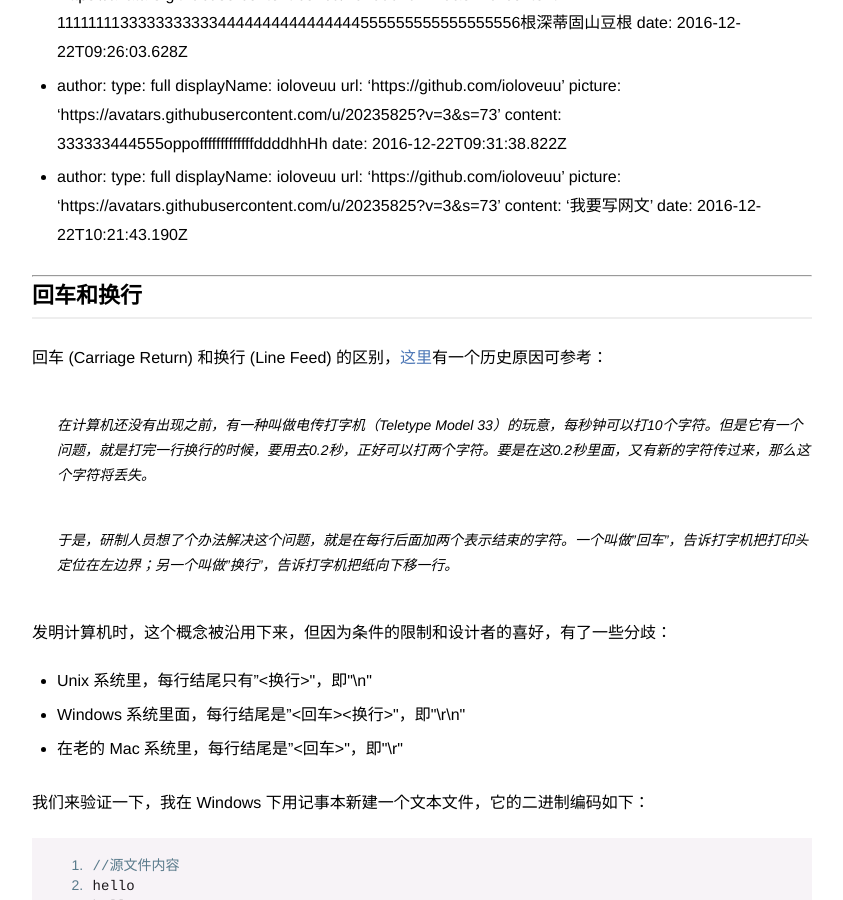
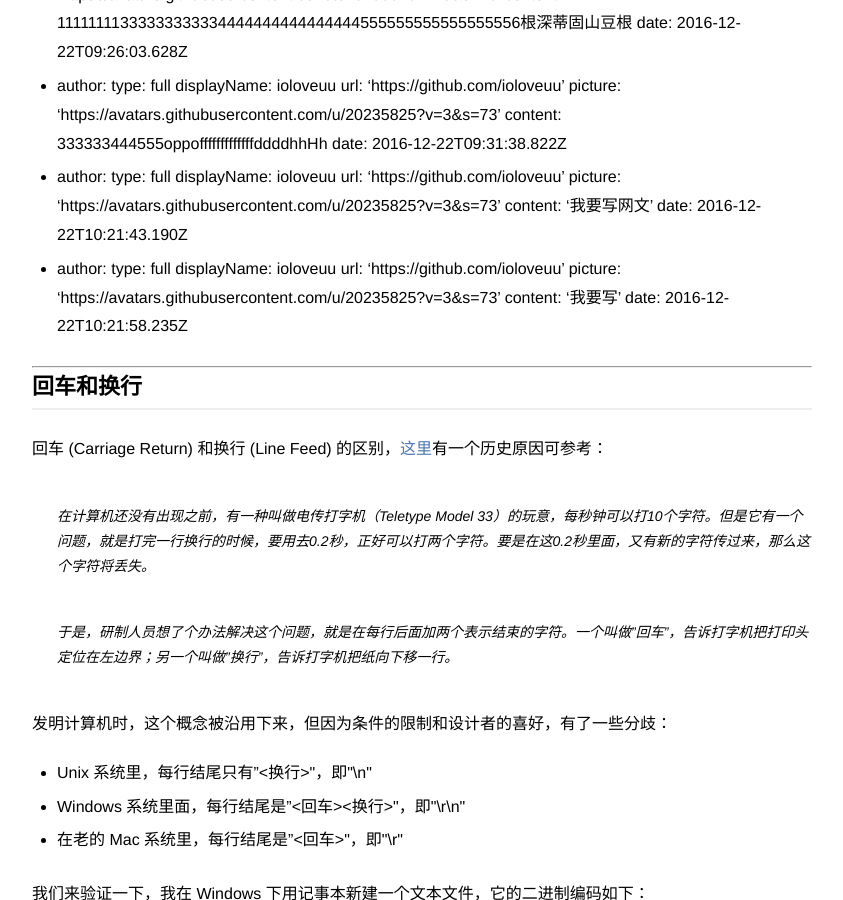
Before and after one commit to ioloveuu/ioloveuu.github.io, a Jekyll site: the page built from _posts/2016-05-18-carriage-return-line-feed-new-line-end-file.md, in a window 1280 px wide and 900 px high, scrolled down 640 px. Shown: the whole window, without its empty margins (218-1061 px from the left). Built offline with Jekyll 4.4.1, drawn with Linux system fonts in a browser that asks for light colours; our own code applies the rules of GitHub Pages for plain Markdown files; a script that is not in the unit is left out.

Commit message:
Comment by ioloveuu (https://github.com/ioloveuu)

```diff
--- a/_posts/2016-05-18-carriage-return-line-feed-new-line-end-file.md
+++ b/_posts/2016-05-18-carriage-return-line-feed-new-line-end-file.md
@@ -50,6 +50,13 @@ comments:
       picture: 'https://avatars.githubusercontent.com/u/20235825?v=3&s=73'
     content: '&#x6211;&#x8981;&#x5199;&#x7F51;&#x6587;'
     date: 2016-12-22T10:21:43.190Z
+  - author:
+      type: full
+      displayName: ioloveuu
+      url: 'https://github.com/ioloveuu'
+      picture: 'https://avatars.githubusercontent.com/u/20235825?v=3&s=73'
+    content: '&#x6211;&#x8981;&#x5199;'
+    date: 2016-12-22T10:21:58.235Z
 
 ---
 
```
